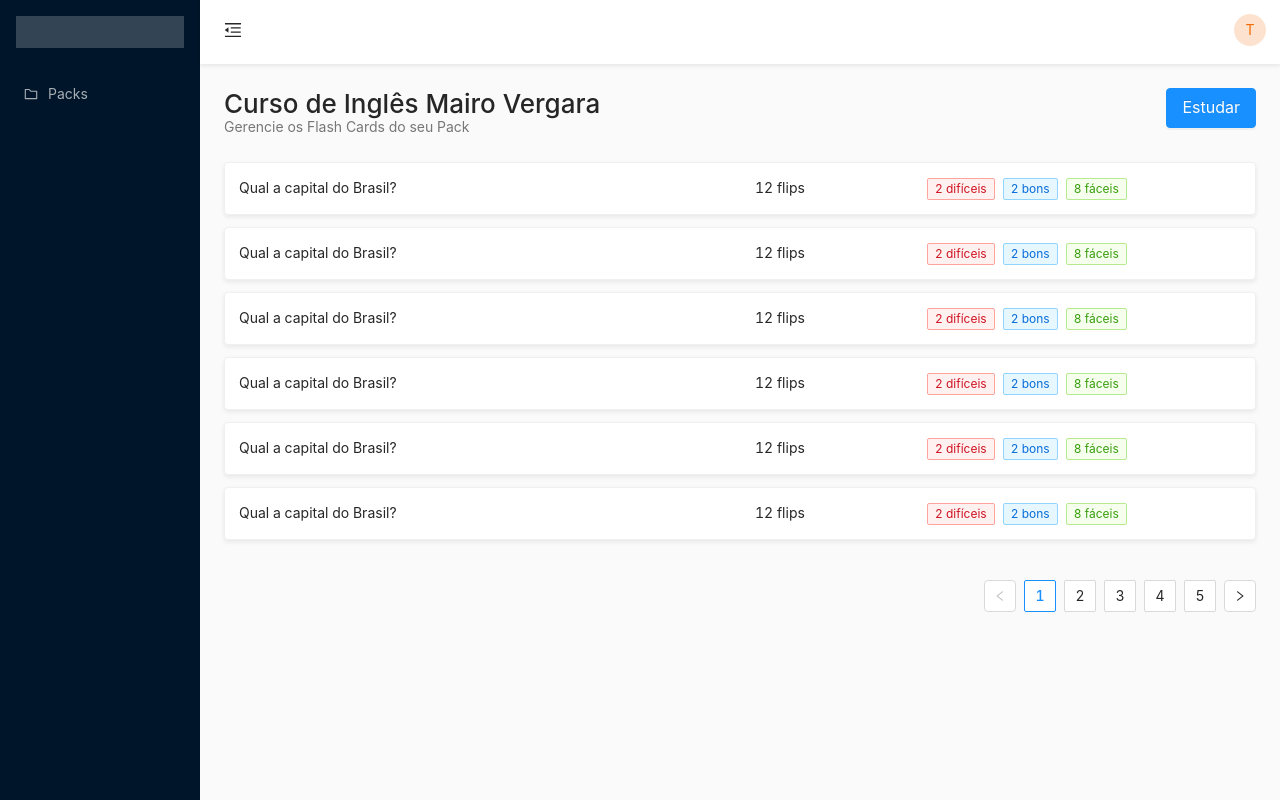
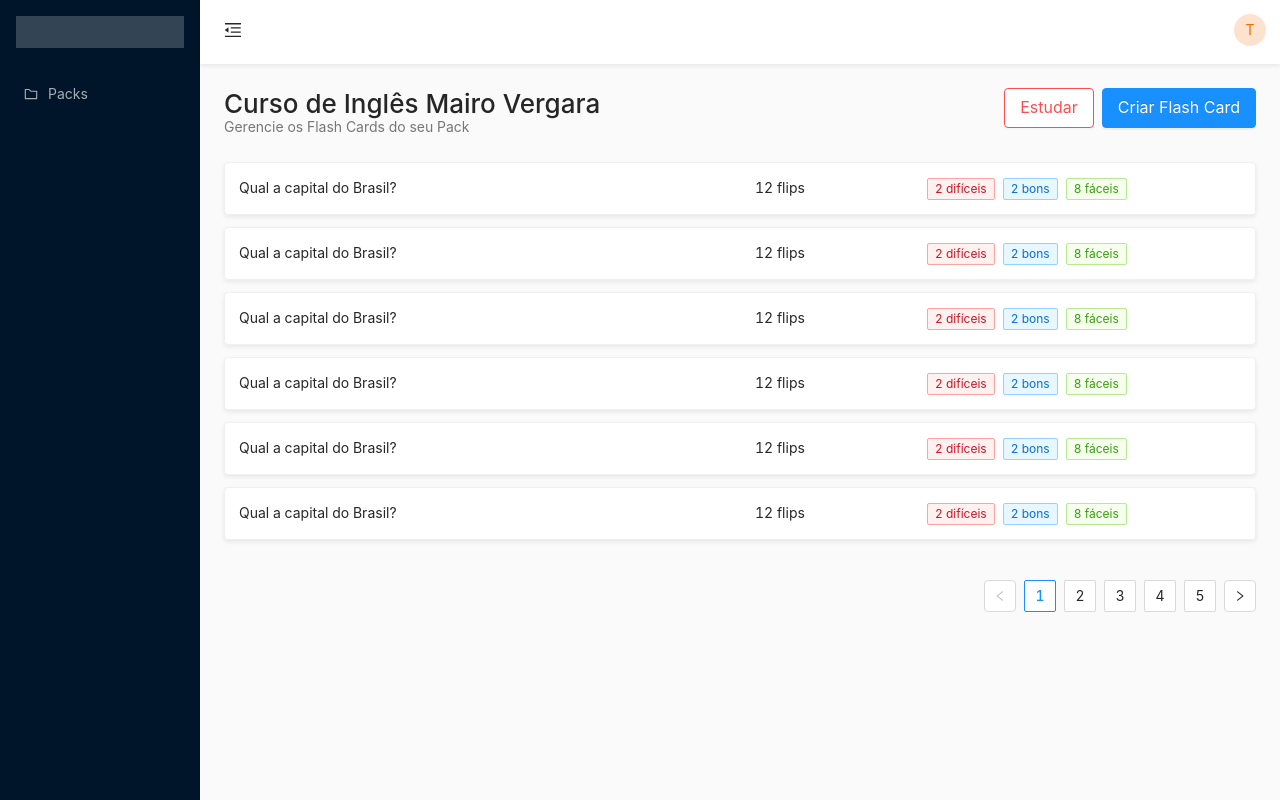
Before and after one commit to tgbaldo/flashcards-front-reactjs, a React (Create React App) app: page /packs/xpto000/flash-cards in a window 1280 px wide. Built offline with nearby package versions, Linux system fonts and the light colour scheme.

Commit message:
creates button to study

```diff
--- a/src/pages/FlashCards/index.js
+++ b/src/pages/FlashCards/index.js
@@ -1,5 +1,5 @@
 import React, { useState } from 'react';
-import { Button, Card, Modal, Form, Input, Pagination, Tag, Menu, Dropdown } from 'antd';
+import { Button, Card, Modal, Form, Input, Pagination, Tag, Menu, Dropdown, Space } from 'antd';
 import { Row, Col } from 'react-bootstrap';
 import { Link } from 'react-router-dom';
 import { EllipsisOutlined } from '@ant-design/icons'
@@ -26,7 +26,10 @@
                 <h1>Curso de Inglês Mairo Vergara<p>Gerencie os Flash Cards do seu Pack</p></h1>
             </Col>
             <Col md={6} style={{ textAlign: 'right' }}>
-                <Button size="large" type="primary">Estudar</Button>
+                <Space>
+                    <Button size="large" danger>Estudar</Button>
+                    <Button size="large" type="primary">Criar Flash Card</Button>
+                </Space>
             </Col>
         </Row>
         <Row>
--- a/src/pages/Packs/index.js
+++ b/src/pages/Packs/index.js
@@ -32,7 +32,7 @@
                 <h1>Packs<p>Nesta página você encontra seus packs de Flash Cards</p></h1>
             </Col>
             <Col md={6} style={{ textAlign: 'right' }}>
-                <Button size="large" type="primary" onClick={() => { setVisibleModal(true) }}>Novo Pack</Button>
+                <Button size="large" type="primary" onClick={() => { setVisibleModal(true) }}>Criar Pack</Button>
                 <Modal
                     visible={visibleModal}
                     title="Novo Pack"
```
